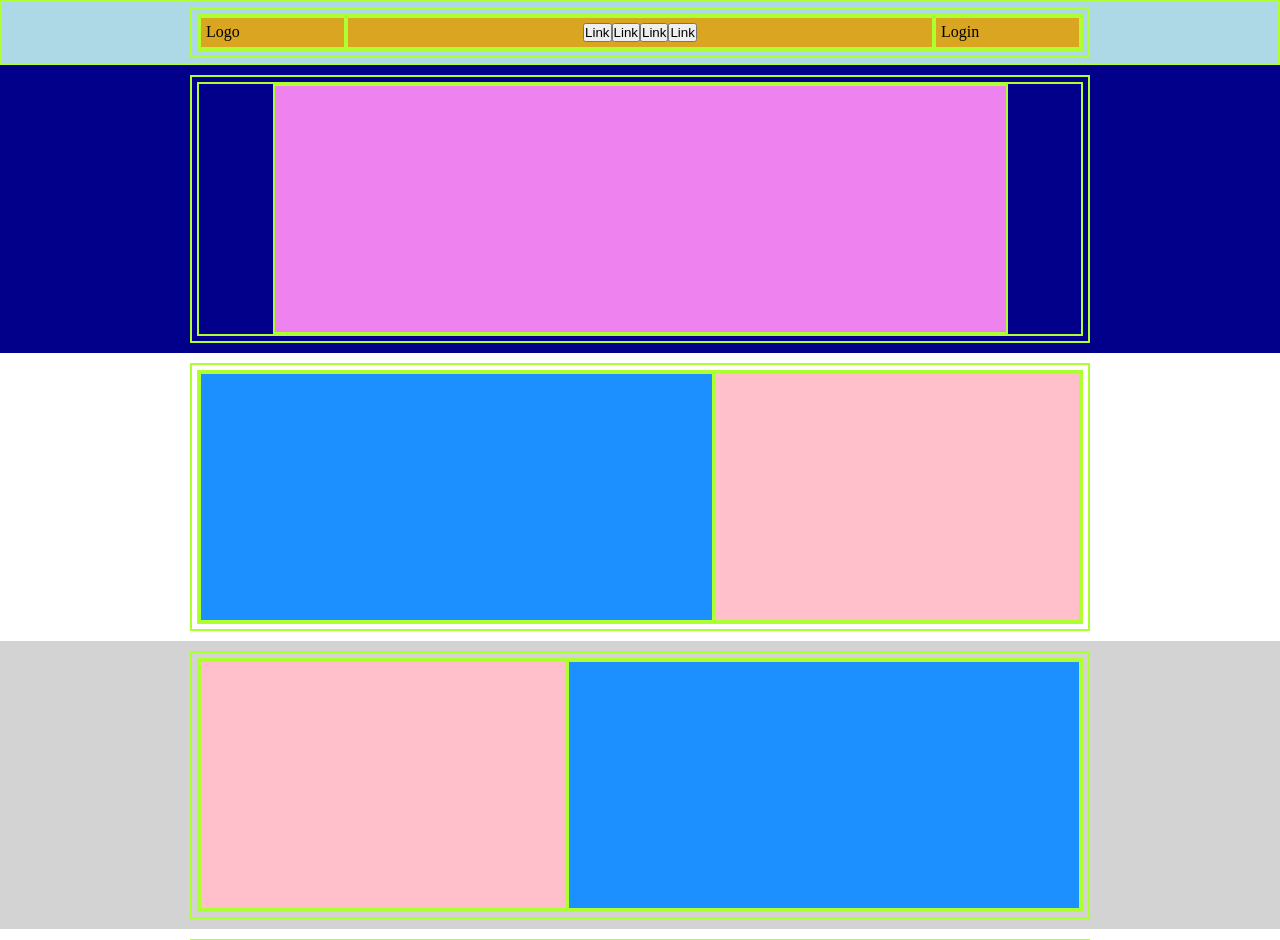
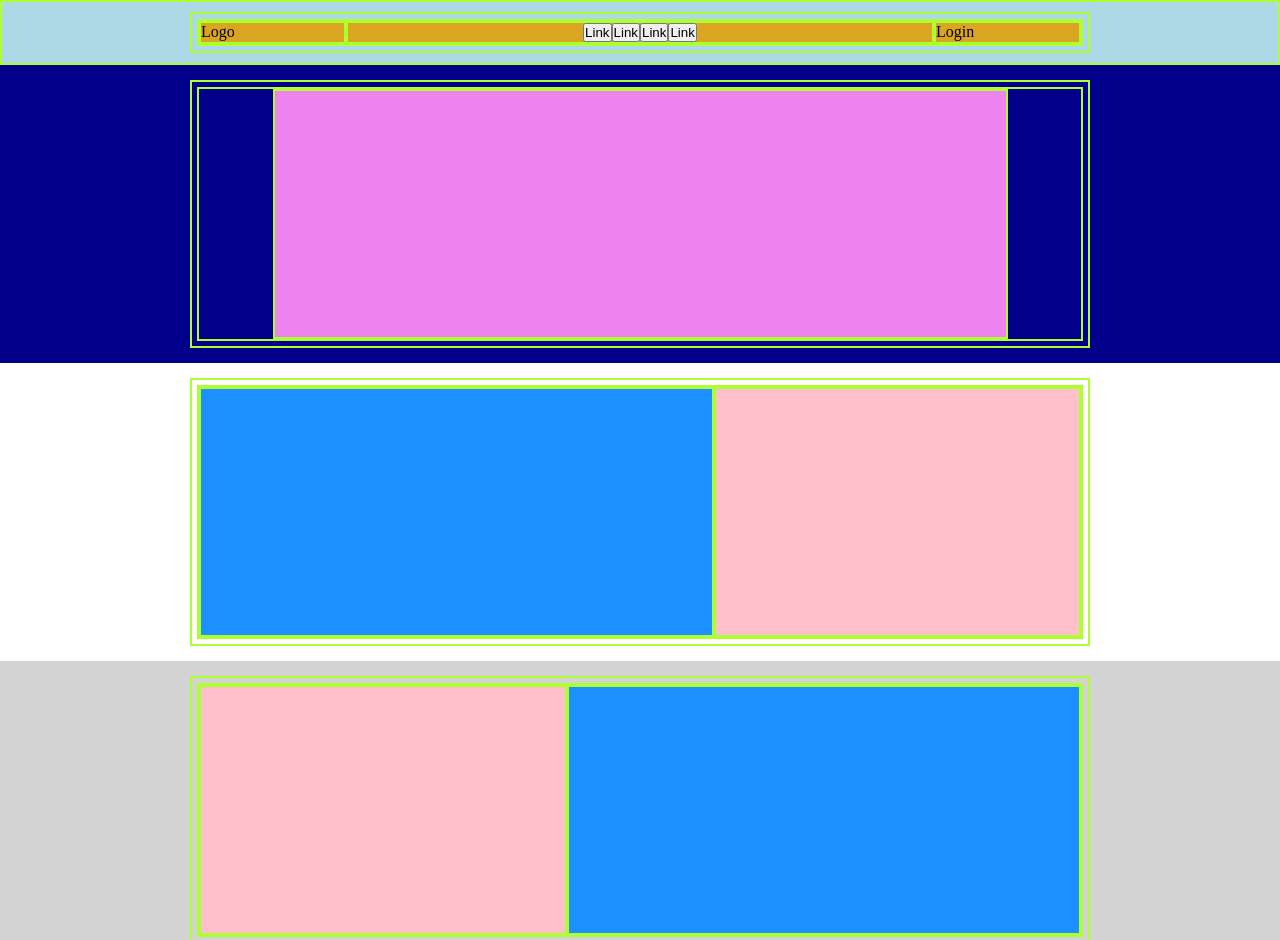
Before and after one commit to Ste79ITA/htmlcss-struttura-discord, a plain HTML site: page index.html in a window 1280 px wide. Shown: the top 940 px of the page. Drawn offline with Linux system fonts and the light colour scheme.

Commit message:
CSS refactored

```diff
--- a/CSS/style.css
+++ b/CSS/style.css
@@ -13,7 +13,7 @@ body {
 }
 
 header {
-    padding: 5px;
+    padding: 10px;
     background-color: rgb(173, 216, 230);
 }
 
@@ -23,7 +23,7 @@ footer {
 }
 
 section {
-    padding: 10px 0px;
+    padding: 15px 0px;
 }
 
 
@@ -31,7 +31,6 @@ section {
 
 .debug [class^="col-"] {
     border: 2px solid greenyellow;
-    padding: 5px;
 }
 
 .debug header, .debug footer {
```
